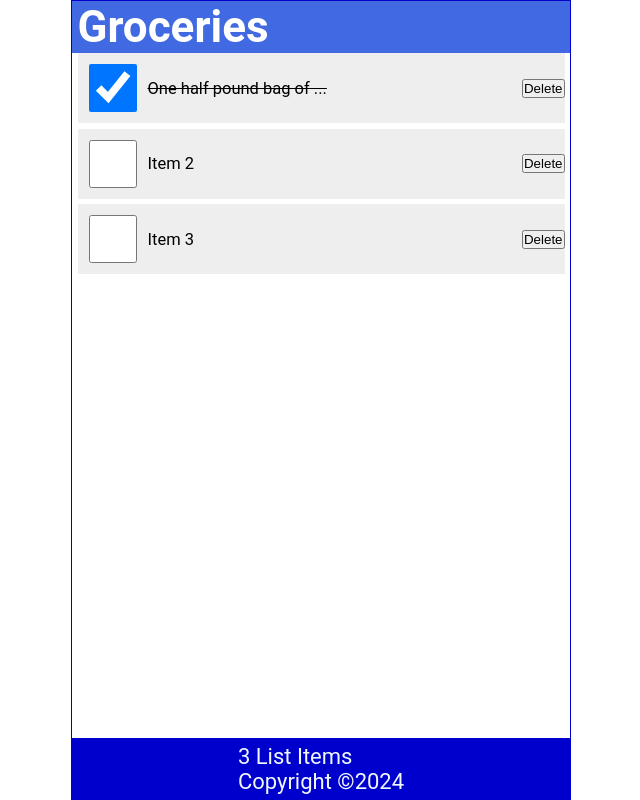
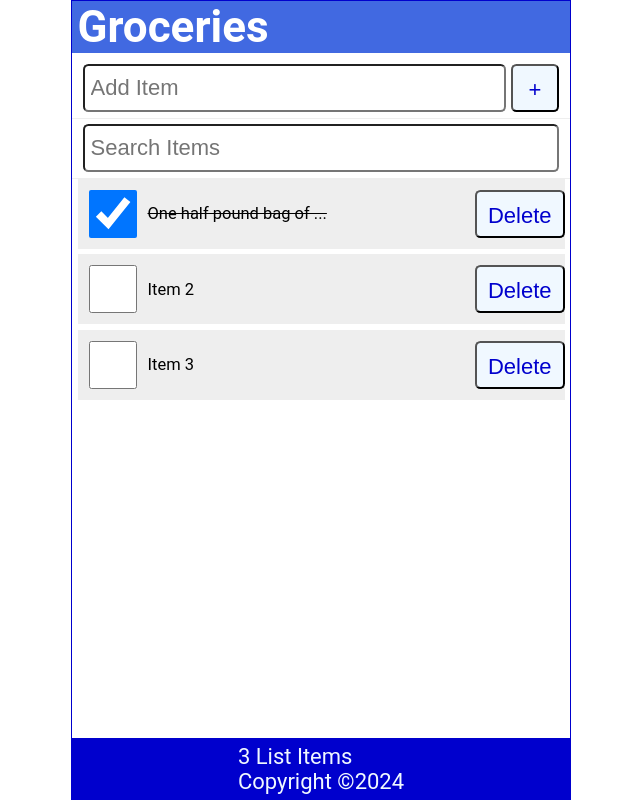
Before and after one commit to t-frizzell/01tut, a React (Create React App) app: page / in a window 1280 px wide. Shown: the whole page, without its empty margins (319-959 px from the left). Built offline with nearby package versions, Linux system fonts and the light colour scheme.

Commit message:
Ch9 - Controlled Inputs

```diff
--- /dev/null
+++ b/src/AddItem.js
@@ -0,0 +1,35 @@
+import React from 'react'
+import { useRef } from 'react'
+
+// A functional component for adding an item to the list
+const AddItem = ({newItem, setNewItem, handleSubmit}) => {
+    // use a ref hook to bring focus back to search menu, from add button.
+    const inputRef = useRef();
+
+  return (
+    <form className='addForm' onSubmit={(e) => {handleSubmit(e)}}>
+        {/* Override default submit behaviour, and use handleSubmit instead */}
+        <label htmlFor='addItem'>
+            Add Item
+        </label>
+        <input
+            autoFocus
+            ref={inputRef}
+            id='addItem'
+            type='text'
+            placeholder='Add Item'
+            required
+            value={newItem}
+            onChange={(e) => {setNewItem(e.target.value)}}
+        >
+        </input>
+        <button
+            type='submit'
+            aria-label='Add Item'
+            onClick={() => {inputRef.current.focus()}}
+        > + </button>
+    </form>
+  )
+}
+
+export default AddItem
--- a/src/App.js
+++ b/src/App.js
@@ -5,6 +5,8 @@
 import Content from './Content';
 import Footer from './Footer';
 import { useState } from 'react';
+import AddItem from './AddItem';
+import SearchItem from './SearchItem';
 
 // Components are represented by functions
 // Components use Arrow Functions by standard
@@ -39,6 +41,22 @@
     }
   ]);
 
+  const setAndSaveItems = (newItems) => {
+    setItems(newItems);
+    console.log("List Saved and Updated");
+  }
+
+  // only 1 source for new entries for the controlled input.
+  const [newItem, setNewItem] = useState(''); // can be empty string
+  const [search, setSearch] = useState(''); // can be empty string
+
+  const addItem = (item) => {
+    const id = items.length ? items[items.length - 1].id + 1 : 1;
+    const _newItem = { id: id, checked: false, item: item };
+
+    const _listItems = [...items, _newItem];
+    setAndSaveItems(_listItems);
+  }
 
   //Functions can also be passed down with "prop drilling"
   const handleCheck = (id) => {
@@ -52,7 +70,7 @@
     // there might be a better way of doing this, like indexing or using a for loop
 
     // The setItems function takes the entire, not just a single entry into the current array.
-    setItems(listItems);
+    setAndSaveItems(listItems);
   };
 
   const handleDelete = (id) => {
@@ -60,7 +78,16 @@
     // Create a new array that has filtered out the item id that matches passed id parameter.
     // "Returns the elements of an array that meet the condition specified in a callback function."
     const listItems = items.filter((item) => item.id !== id);
-    setItems(listItems);
+    setAndSaveItems(listItems);
+  }
+
+  const handleSubmit = (e) => {
+    e.preventDefault(); // Prevent submit from reloading the page.
+    if (!newItem) return; // If no newItem, exit function.
+
+    addItem(newItem);
+    //addItem function
+    setNewItem(''); // remove text from input box.
   }
 
   // The return statement inside functions (or "components") returns JSX.
@@ -74,14 +101,23 @@
       {/* Properties are similar to how they are used in HTML elements */}
       <Header title="Groceries" />
 
+      <AddItem
+        newItem={newItem}
+        setNewItem={setNewItem}
+        handleSubmit={handleSubmit}
+      />
+      <SearchItem
+        search={search}
+        setSearch={setSearch}
+      />
       {/* Drill "pass" variables and functions down to child component */}
       <Content
-        items={items}
+        items={items.filter(i => ((i.item).toLowerCase()).includes(search.toLowerCase()))}
         setItems={setItems}
         handleCheck={handleCheck}
         handleDelete={handleDelete}
       />
-      <Footer items={items}/>
+      <Footer items={items} />
     </div>
   );
 }
--- a/src/LineItem.js
+++ b/src/LineItem.js
@@ -3,7 +3,7 @@
 // Functional Component for a single item in a list
 const LineItem = ({item, handleCheck, handleDelete}) => {
     return (
-        <li className="item" key={item.id}> {/* React needs keys for each list item */}
+        <li className="item"> {/* React needs keys for each list item */}
             <input type='checkbox' checked={item.checked} onChange={() => { handleCheck(item.id) }} />
             <label
                 onDoubleClick={() => { handleCheck(item.id) }}
--- /dev/null
+++ b/src/SearchItem.js
@@ -0,0 +1,24 @@
+import React from 'react'
+
+// destructure
+const SearchItem = ({search, setSearch}) => {
+  return (
+    <form className='searchForm' onSubmit={(e) => {e.preventDefault()}}>
+    {/* Class names are used inside css stylings */}
+    {/* Prevent reloading the page, which is default behaviour */}
+        <label htmlFor='search'>
+            Search
+        </label>
+        <input
+            id='search'
+            type='text'
+            role='searchbox'
+            placeholder='Search Items'
+            value={search}
+            onChange={(e) => setSearch(e.target.value)}
+        ></input>
+    </form>
+  )
+}
+
+export default SearchItem
--- a/src/index.css
+++ b/src/index.css
@@ -116,3 +116,70 @@
   color: red;
   outline: none;
 }
+
+.addForm {
+  width: 100%;
+  display: flex;
+  justify-content: flex-start;
+  margin: 0.5rem 0 0;
+  padding: 0 0.5rem 0.25rem;
+  border-bottom: 1px solid #eee;
+}
+
+.addForm label {
+  position: absolute;
+  left: -99999px;
+}
+
+.addForm input[type='text'] {
+  flex-grow: 1;
+  max-width: calc(100% - 50px);
+  min-height: 48px;
+  font-size: 1rem;
+  padding: 0.25rem;
+  border-radius: 0.25rem;
+  margin-right: 0.25rem;
+  outline: none;
+}
+
+button {
+  height: 48px;
+  min-width: 48px;
+  border-radius: 0.25rem;
+  padding: 0.5rem;
+  font-size: 1rem;
+  background-color: aliceblue;
+  color: mediumblue;
+  cursor: pointer;
+}
+
+button:focus,
+button:hover {
+  color: white;
+  background-color: limegreen;
+  outline: none;
+}
+
+.searchForm {
+  width: 100%;
+  display: flex;
+  justify-content: flex-start;
+  margin: 0.25rem 0 0;
+  padding: 0 0.5rem 0.25rem;
+  border-bottom: 1px solid #eee;
+}
+
+.searchForm label {
+  position: absolute;
+  left: -99999px;
+}
+
+.searchForm input[type='text'] {
+  flex-grow: 1;
+  max-width: 100%;
+  min-height: 48px;
+  font-size: 1rem;
+  padding: 0.25rem;
+  border-radius: 0.25rem;
+  outline: none;
+}
```
